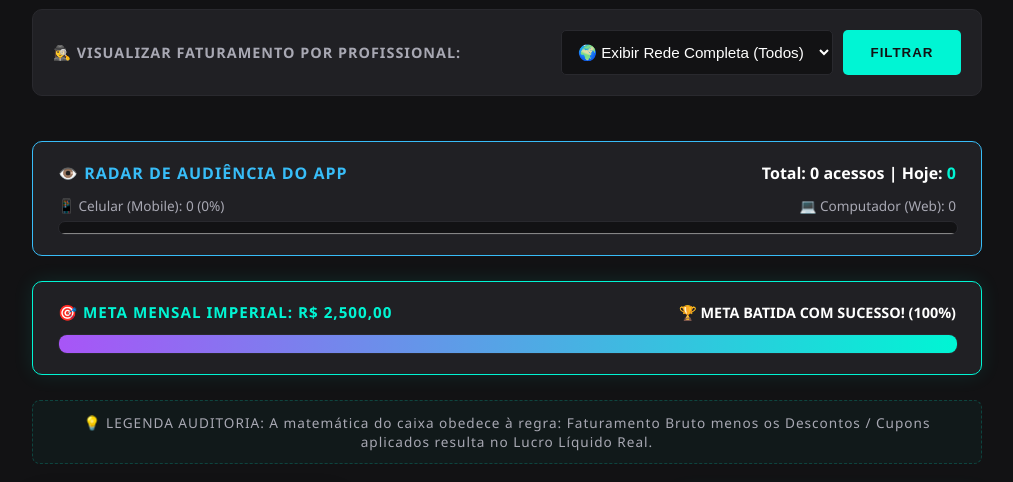
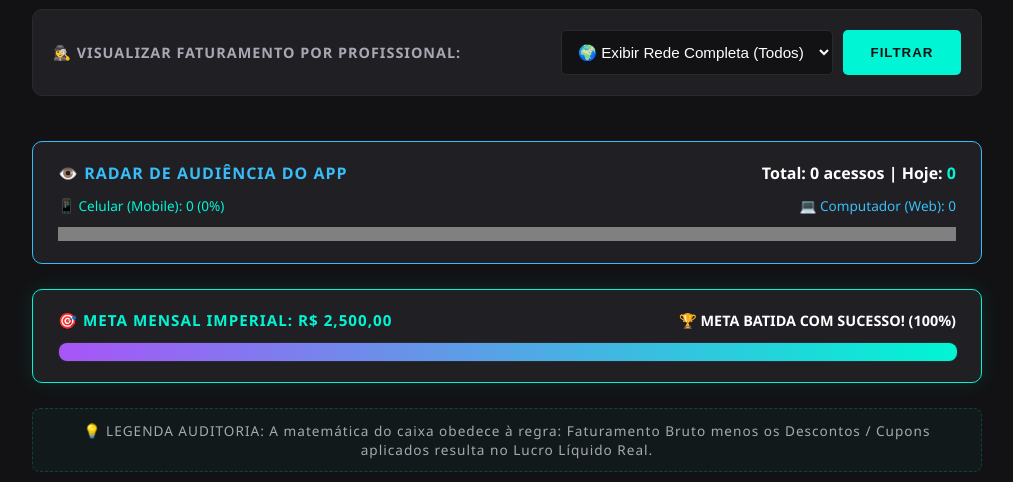
Before and after one commit to Conceicao-creator/barbershop-premium, a Django app: page /central-lucros/ in a window 1280 px wide. Shown: the part 303-785 px from the top of the page, without its empty margins (133-1146 px from the left). Run offline with Django 5.2, Linux system fonts and the light colour scheme; data comes from the database, SQL or seed files in the repository; data that the repository does not hold is empty.

Commit message:
style: destacar contraste bicolor no radar de audiencia

```diff
--- a/templates/faturamento.html
+++ b/templates/faturamento.html
@@ -78,20 +78,19 @@
             </form>
         </div>
 
-                    <!-- 👁️ RADAR DE AUDIÊNCIA DO APP -->
+        <!-- 👁️ RADAR DE AUDIÊNCIA DO APP -->
         <div style="background-color: #202024; border: 1px solid #38bdf8; border-radius: 10px; padding: 20px 25px; width: 100%; box-sizing: border-box;">
             <div style="display: flex; justify-content: space-between; align-items: center; flex-wrap: wrap; gap: 10px; margin-bottom: 12px;">
                 <span style="color: #38bdf8; font-weight: bold; text-transform: uppercase; letter-spacing: 1px;">👁️ Radar de Audiência do App</span>
                 <span style="color: #FFFFFF; font-weight: bold;">Total: {{ total_visitas }} acessos | Hoje: <span style="color: #00F5D4;">{{ visitas_hoje }}</span></span>
             </div>
             <div style="display: flex; justify-content: space-between; font-size: 0.85rem; color: #A8A8B3; margin-bottom: 6px;">
-                <span>📱 Celular (Mobile): {{ visitas_celular }} ({{ pct_celular }}%)</span>
-                <span>💻 Computador (Web): {{ visitas_pc }}</span>
+                <span style="color: #00F5D4;">📱 Celular (Mobile): {{ visitas_celular }} ({{ pct_celular }}%)</span>
+                <span style="color: #38bdf8;">💻 Computador (Web): {{ visitas_pc }}</span>
             </div>
-            <div style="width: 100%; background-color: #121214; border-radius: 8px; height: 12px; overflow: hidden; border: 1px solid #29292e;">
-                <progress value="{{ pct_celular }}" max="100" style="width: 100%; height: 12px; accent-color: #00F5D4;"></progress>
-            </div>
+            <progress value="{{ pct_celular }}" max="100" style="width: 100%; height: 14px; border-radius: 8px; accent-color: #00F5D4; background-color: #38bdf8;"></progress>
         </div>
+
 
 
                 <!-- 🎯 META DE FATURAMENTO MENSAL COM BARRA NEON -->
@@ -209,5 +208,8 @@ document.getElementById('bar_dom').style.width = ((dados.dom / maiorValor) * 100
     if (barraMeta) {
         barraMeta.style.width = barraMeta.getAttribute('data-meta') + '%';
     }
+            const barraMobile = document.getElementById('barra_mobile_js');
+        if (barraMobile) { barraMobile.style.width = barraMobile.getAttribute('data-largura') + '%'; }
+
 
 </script>
```
